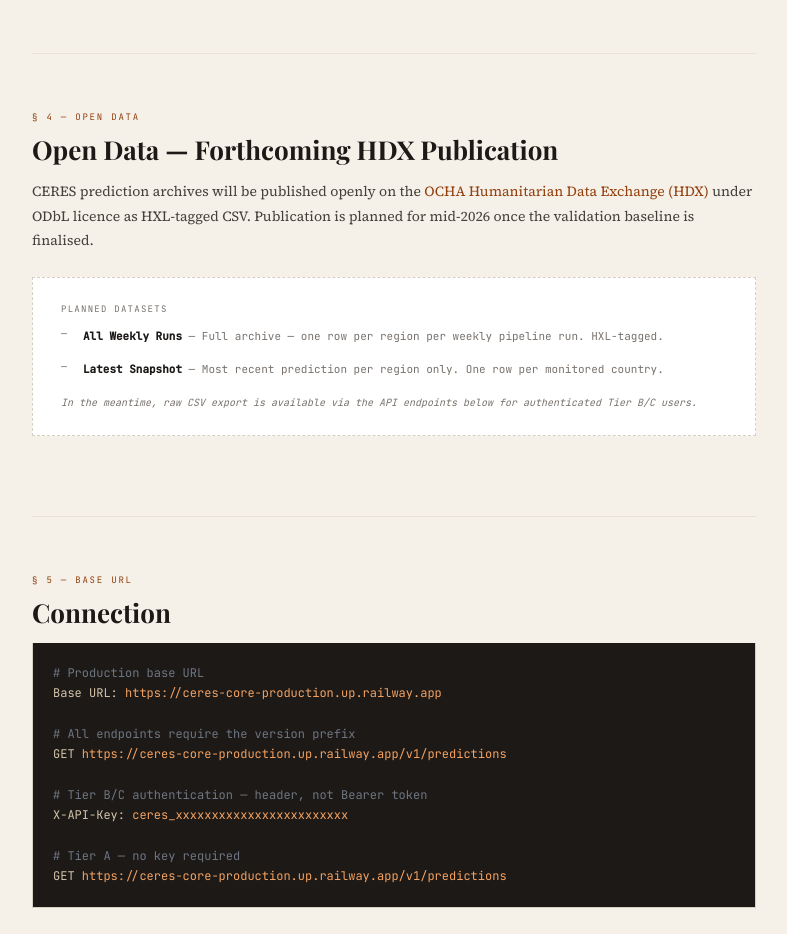
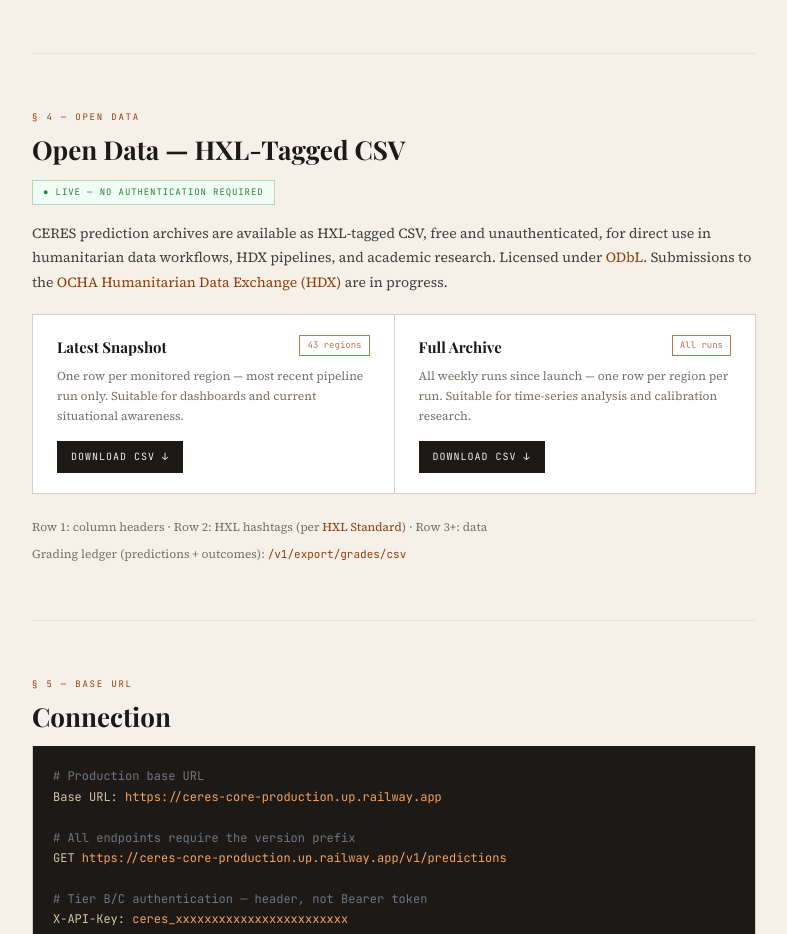
Before and after one commit to northflowlabs/ceres, a Next.js app: page /api-access in a window 1280 px wide. Shown: the part 2900-3834 px from the top of the page, without its empty margins (394-1181 px from the left). Built offline with nearby package versions, Linux system fonts and the light colour scheme.

Commit message:
feat(frontend): upgrade HDX section to live now with download buttons; add Open Data Downloads section to /data page

```diff
--- a/src/app/api-access/page.tsx
+++ b/src/app/api-access/page.tsx
@@ -595,34 +595,57 @@ export default function ApiAccessPage() {
 
           <section id="hdx" style={section}>
             <div style={sectionLabel}>&sect; 4 &mdash; Open Data</div>
-            <h2 style={h2Style}>Open Data — Forthcoming HDX Publication</h2>
+            <h2 style={h2Style}>Open Data — HXL-Tagged CSV</h2>
+            <div style={{ display: "inline-flex", alignItems: "center", gap: 6, fontFamily: "var(--mono)", fontSize: 9, letterSpacing: "0.1em", textTransform: "uppercase", background: "#F0FDF4", color: "var(--watch)", border: "1px solid rgba(46,125,50,0.3)", padding: "4px 10px", marginBottom: 16 }}>
+              ● Live — No authentication required
+            </div>
             <p style={pStyle}>
-              CERES prediction archives will be published openly on the{" "}
-              <a href="https://data.humdata.org" target="_blank" rel="noopener noreferrer" style={{ color: "var(--earth)" }}>
-                OCHA Humanitarian Data Exchange (HDX)
-              </a>{" "}
-              under ODbL licence as HXL-tagged CSV. Publication is planned for mid-2026 once the validation baseline is finalised.
+              CERES prediction archives are available as HXL-tagged CSV, free and unauthenticated, for direct use
+              in humanitarian data workflows, HDX pipelines, and academic research. Licensed under{" "}
+              <a href="https://opendatacommons.org/licenses/odbl/" target="_blank" rel="noopener noreferrer" style={{ color: "var(--earth)" }}>ODbL</a>.
+              Submissions to the{" "}
+              <a href="https://data.humdata.org" target="_blank" rel="noopener noreferrer" style={{ color: "var(--earth)" }}>OCHA Humanitarian Data Exchange (HDX)</a>{" "}
+              are in progress.
             </p>
-            <div style={{ border: "1px dashed var(--border)", background: "white", padding: "24px 28px", margin: "24px 0" }}>
-              <div style={{ fontFamily: "var(--mono)", fontSize: 9, letterSpacing: "0.14em", textTransform: "uppercase", color: "var(--ink-light)", marginBottom: 8 }}>Planned datasets</div>
-              <div style={{ display: "flex", flexDirection: "column", gap: 10 }}>
-                {[
-                  { label: "All Weekly Runs", desc: "Full archive — one row per region per weekly pipeline run. HXL-tagged." },
-                  { label: "Latest Snapshot", desc: "Most recent prediction per region only. One row per monitored country." },
-                ].map(({ label, desc }) => (
-                  <div key={label} style={{ display: "flex", gap: 16, alignItems: "flex-start" }}>
-                    <span style={{ fontFamily: "var(--mono)", fontSize: 10, color: "var(--ink-light)", flexShrink: 0, marginTop: 2 }}>—</span>
-                    <div>
-                      <span style={{ fontFamily: "var(--mono)", fontSize: 11, fontWeight: 600, color: "var(--ink)" }}>{label}</span>
-                      <span style={{ fontFamily: "var(--mono)", fontSize: 11, color: "var(--ink-light)" }}> — {desc}</span>
-                    </div>
+            <div style={{ display: "grid", gridTemplateColumns: "1fr 1fr", gap: 1, background: "var(--border)", border: "1px solid var(--border)", margin: "20px 0 24px" }}>
+              {[
+                {
+                  label: "Latest Snapshot",
+                  desc: "One row per monitored region — most recent pipeline run only. Suitable for dashboards and current situational awareness.",
+                  url: `${API_BASE}/v1/export/hdx?latest=true`,
+                  badge: "43 regions",
+                },
+                {
+                  label: "Full Archive",
+                  desc: "All weekly runs since launch — one row per region per run. Suitable for time-series analysis and calibration research.",
+                  url: `${API_BASE}/v1/export/hdx`,
+                  badge: "All runs",
+                },
+              ].map(({ label, desc, url, badge }) => (
+                <div key={label} style={{ background: "white", padding: "20px 24px" }}>
+                  <div style={{ display: "flex", justifyContent: "space-between", alignItems: "flex-start", marginBottom: 8 }}>
+                    <div style={{ fontFamily: "var(--display)", fontSize: 15, fontWeight: 700, color: "var(--ink)" }}>{label}</div>
+                    <span style={{ fontFamily: "var(--mono)", fontSize: 9, color: "var(--earth)", border: "1px solid var(--earth)", padding: "2px 7px", opacity: 0.7 }}>{badge}</span>
                   </div>
-                ))}
-              </div>
-              <div style={{ fontFamily: "var(--mono)", fontSize: 10, color: "var(--ink-light)", marginTop: 16, fontStyle: "italic" }}>
-                In the meantime, raw CSV export is available via the API endpoints below for authenticated Tier B/C users.
-              </div>
+                  <p style={{ fontSize: 12, color: "var(--ink-light)", lineHeight: 1.65, margin: "0 0 14px" }}>{desc}</p>
+                  <a
+                    href={url}
+                    target="_blank" rel="noopener noreferrer"
+                    style={{ display: "inline-block", fontFamily: "var(--mono)", fontSize: 10, letterSpacing: "0.1em", textTransform: "uppercase", background: "var(--ink)", color: "var(--parchment)", padding: "8px 14px", textDecoration: "none" }}
+                  >
+                    Download CSV ↓
+                  </a>
+                </div>
+              ))}
             </div>
+            <p style={{ fontSize: 12, color: "var(--ink-light)", margin: "0 0 8px" }}>
+              Row 1: column headers · Row 2: HXL hashtags (per{" "}
+              <a href="https://hxlstandard.org" target="_blank" rel="noopener noreferrer" style={{ color: "var(--earth)" }}>HXL Standard</a>
+              ) · Row 3+: data
+            </p>
+            <p style={{ fontSize: 12, color: "var(--ink-light)", margin: 0 }}>
+              Grading ledger (predictions + outcomes): <a href={`${API_BASE}/v1/export/grades/csv`} style={{ color: "var(--earth)", fontFamily: "var(--mono)", fontSize: 11 }}>/v1/export/grades/csv</a>
+            </p>
           </section>
 
           <section id="base" style={section}>
--- a/src/app/data/page.tsx
+++ b/src/app/data/page.tsx
@@ -229,6 +229,64 @@ export default function DataPage() {
           </table></div>
         </div>
 
+        {/* Open data downloads */}
+        <div style={{ borderTop: "1px solid var(--border-light)", paddingTop: 48, marginTop: 48 }}>
+          <div style={{ fontFamily: "var(--mono)", fontSize: 9, letterSpacing: "0.2em", textTransform: "uppercase", color: "var(--earth)", marginBottom: 12 }}>Open Data</div>
+          <h2 style={{ fontFamily: "var(--display)", fontSize: 28, fontWeight: 700, marginBottom: 8, lineHeight: 1.2 }}>Download CERES Predictions</h2>
+          <p style={{ fontSize: 14, color: "var(--ink-mid)", marginBottom: 28, lineHeight: 1.75, maxWidth: 640 }}>
+            All CERES predictions are freely available as HXL-tagged CSV — no authentication required.
+            Compatible with HDX pipelines, Excel, R, Python, and Tableau.
+            Licensed under <a href="https://opendatacommons.org/licenses/odbl/" target="_blank" rel="noopener noreferrer" style={{ color: "var(--earth)" }}>ODbL</a>.
+          </p>
+          <div className="data-sources-grid" style={{ display: "grid", gridTemplateColumns: "1fr 1fr 1fr", gap: 1, background: "var(--border)", border: "1px solid var(--border)", marginBottom: 16 }}>
+            {[
+              {
+                label: "Latest Snapshot",
+                sub: "One row per region — current run",
+                desc: "Best for dashboards, situational awareness, and map data integrations.",
+                url: "https://ceres-core-production.up.railway.app/v1/export/hdx?latest=true",
+                tag: "HXL-tagged",
+              },
+              {
+                label: "Full Archive",
+                sub: "All weekly runs since launch",
+                desc: "Best for time-series analysis, trend research, and calibration studies.",
+                url: "https://ceres-core-production.up.railway.app/v1/export/hdx",
+                tag: "HXL-tagged",
+              },
+              {
+                label: "Grading Ledger",
+                sub: "Predictions + IPC outcomes",
+                desc: "All predictions that have reached T+90, with actual IPC phase and Brier scores.",
+                url: "https://ceres-core-production.up.railway.app/v1/export/grades/csv",
+                tag: "CSV",
+              },
+            ].map(({ label, sub, desc, url, tag }) => (
+              <div key={label} style={{ background: "white", padding: 24 }}>
+                <div style={{ display: "flex", justifyContent: "space-between", alignItems: "flex-start", marginBottom: 8 }}>
+                  <div>
+                    <div style={{ fontFamily: "var(--display)", fontSize: 15, fontWeight: 700, color: "var(--ink)", marginBottom: 2 }}>{label}</div>
+                    <div style={{ fontFamily: "var(--mono)", fontSize: 9, color: "var(--ink-light)", letterSpacing: "0.06em" }}>{sub}</div>
+                  </div>
+                  <span style={{ fontFamily: "var(--mono)", fontSize: 9, color: "var(--watch)", border: "1px solid rgba(46,125,50,0.3)", padding: "2px 7px", flexShrink: 0 }}>{tag}</span>
+                </div>
+                <p style={{ fontSize: 12, color: "var(--ink-light)", lineHeight: 1.65, margin: "10px 0 16px" }}>{desc}</p>
+                <a
+                  href={url}
+                  target="_blank" rel="noopener noreferrer"
+                  style={{ display: "inline-block", fontFamily: "var(--mono)", fontSize: 10, letterSpacing: "0.1em", textTransform: "uppercase", background: "var(--ink)", color: "var(--parchment)", padding: "8px 14px", textDecoration: "none" }}
+                >
+                  Download ↓
+                </a>
+              </div>
+            ))}
+          </div>
+          <p style={{ fontSize: 12, color: "var(--ink-light)" }}>
+            HXL format: Row 1 = column headers · Row 2 = HXL hashtags · Row 3+ = data.
+            {" "}<a href="/api-access#hdx" style={{ color: "var(--earth)" }}>Full API documentation →</a>
+          </p>
+        </div>
+
         {/* Data principles */}
         <div className="data-principles-grid" style={{ margin: "48px 0 0", display: "grid", gridTemplateColumns: "1fr 1fr 1fr", gap: 1, background: "var(--border)", border: "1px solid var(--border)" }}>
           {[
```
